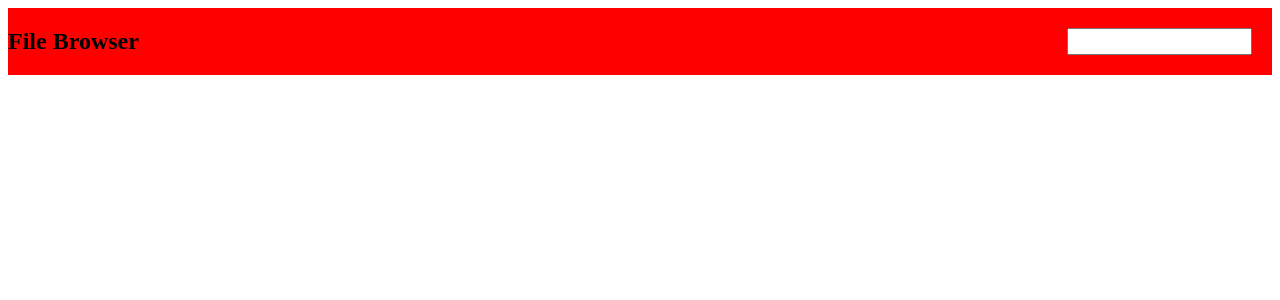
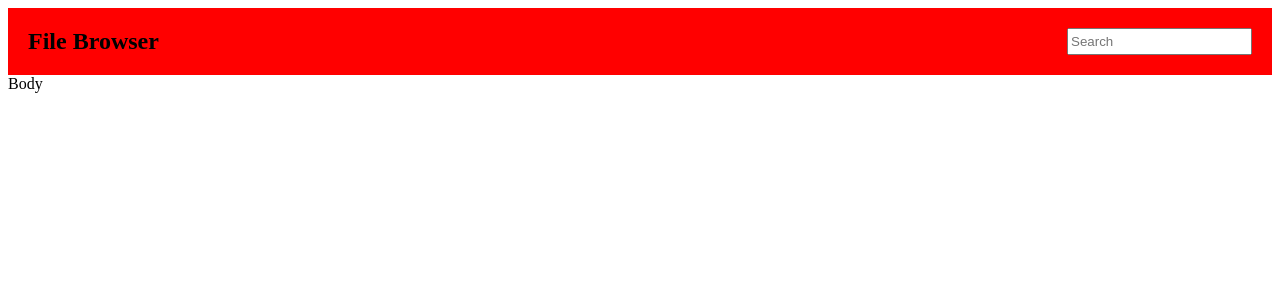
Before and after one commit to TomasGarciaDev/next-file-browser, a Next.js app: page / in a window 1280 px wide. Shown: the top 300 px of the page. Built offline with nearby package versions, Linux system fonts and the light colour scheme.

Commit message:
Body Component created

```diff
--- /dev/null
+++ b/components/Body.js
@@ -0,0 +1,7 @@
+import React from 'react'
+
+export default function Body() {
+  return (
+    <div>Body</div>
+  )
+}
--- a/components/Layout.js
+++ b/components/Layout.js
@@ -1,10 +1,11 @@
-import Navbar from "./Navbar"
+import Navbar from "./Navbar";
+import Body from "./Body";
 
 export default function Layout() {
   return (
     <div>
       <Navbar/>
-
+      <Body />
     </div>
   )
 }
--- a/components/Navbar.js
+++ b/components/Navbar.js
@@ -2,10 +2,11 @@ import { AiOutlineSearch } from 'react-icons/ai';
 import styles from '../styles/Navbar.module.css'
 
 export default function Navbar() {
+  const searchIcon = <AiOutlineSearch />
   return (
     <nav className={styles.container}>
       <h1>File Browser</h1>
-      <input type='text' className={styles.inputBox}/>
+      <input type='text' className={styles.inputBox} placeholder="Search"/>
     </nav>
   )
 }
--- a/styles/Navbar.module.css
+++ b/styles/Navbar.module.css
@@ -4,6 +4,10 @@
   background-color: red;
 }
 
+.container h1 {
+  margin: 20px;
+}
+
 .inputBox {
   margin: 20px;
 }
```
